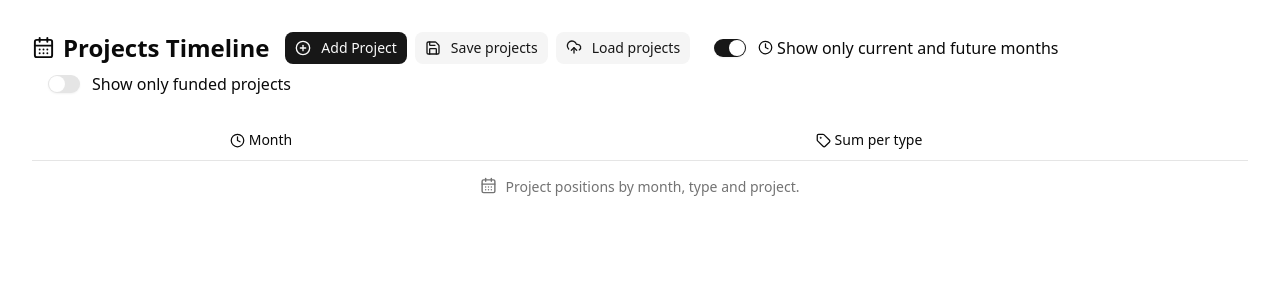
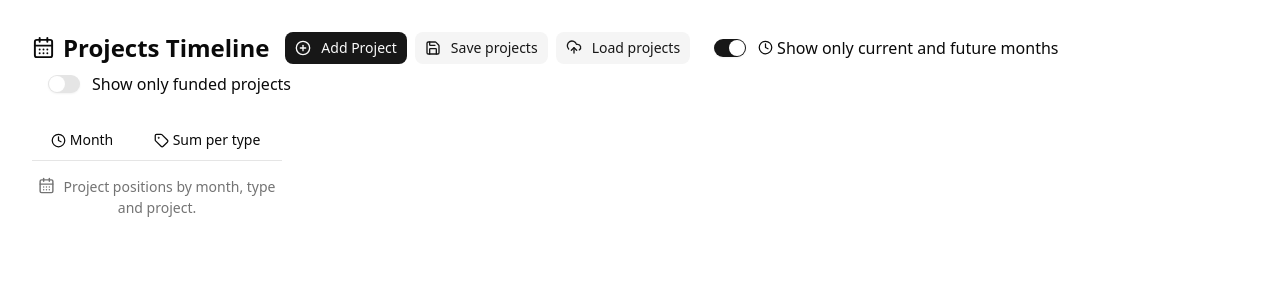
Before and after one commit to Christopher22/third_party_funding, a React (Vite) app: page / in a window 1280 px wide. Shown: the top 300 px of the page. Built offline with nearby package versions, Linux system fonts and the light colour scheme.

Commit message:
Fix the size of the columns

```diff
--- a/src/project_gantt.tsx
+++ b/src/project_gantt.tsx
@@ -828,19 +828,19 @@ function ProjectTable({
 }: ProjectTableProps) {
   return (
     <div className="overflow-x-auto flex justify-center w-full">
-      <Table>
+      <Table className="min-w-fit w-max">
         <TableCaption>
           <CalendarDays className="inline mb-1 mr-2" size={17} />
           Project positions by month, type and project.
         </TableCaption>
         <TableHeader>
           <TableRow>
-            <TableHead className="text-center">
+            <TableHead className="text-center min-w-[100px] w-[100px] max-w-[100px]">
               <Clock className="mb-0.5 mr-1 inline" size={15} />
               Month
             </TableHead>
             {projects.map((project, pIdx) => (
-              <TableHead key={pIdx}>
+              <TableHead key={pIdx} className="min-w-[200px] w-[200px] max-w-[200px]">
                 <Item>
                   <ItemContent>
                     <ItemTitle>
@@ -886,7 +886,7 @@ function ProjectTable({
                 </Item>
               </TableHead>
             ))}
-            <TableHead className="text-center min-w-[130px]">
+            <TableHead className="text-center min-w-[150px] w-[150px] max-w-[150px]">
               <Tag className="mb-0.5 mr-1 inline" size={15} />
               Sum per type
             </TableHead>
@@ -897,12 +897,11 @@ function ProjectTable({
             <Tooltip key={month.toString()}>
               <TooltipTrigger asChild>
                 <TableRow key={month.toString()}>
-                  <TableCell className="text-center font-semibold">
-                    <Clock size={14} className="inline mb-1 mr-1" />
+                  <TableCell className="text-center font-semibold min-w-[100px] w-[100px] max-w-[100px]">
                     {month.toShortString()}
                   </TableCell>
                   {projects.map((project, pIdx) => (
-                    <TableCell key={pIdx} className="align-top">
+                    <TableCell key={pIdx} className="align-top min-w-[200px] w-[200px] max-w-[200px]">
                       <div className="flex flex-col gap-y-1">
                         {project.positions.map(
                           (pos, posIdx) =>
@@ -935,7 +934,7 @@ function ProjectTable({
                       </div>
                     </TableCell>
                   ))}
-                  <TableCell className="align-top">
+                  <TableCell className="align-top min-w-[150px] w-[150px] max-w-[150px]">
                     {allTypes.map((type, tIdx) => {
                       const sum =
                         sumPerTypePerMonth[`${tIdx}_${mIdx}`] || 0;
```
